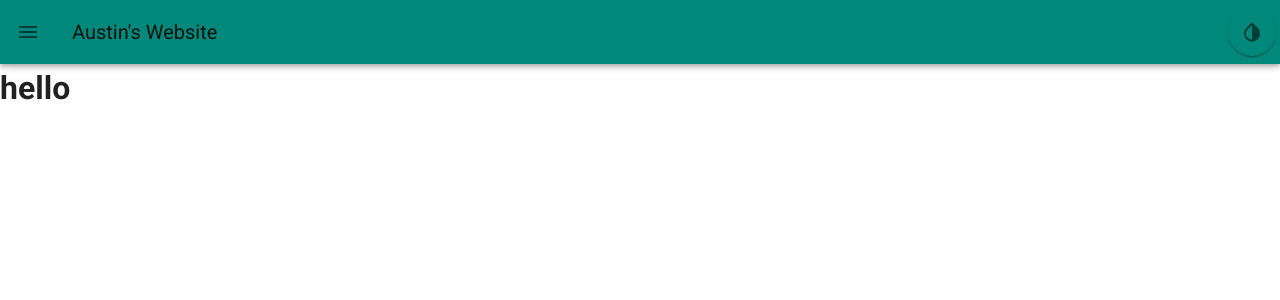
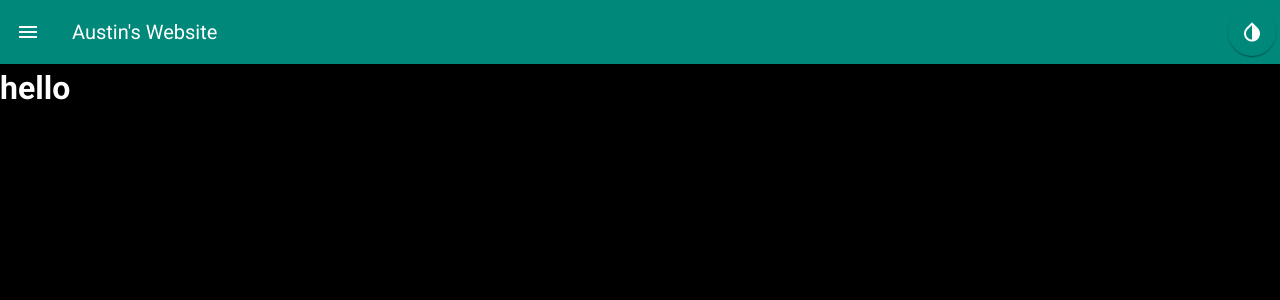
Before and after one commit to abspen1/V3, a Vue app: page /#/ in a window 1280 px wide. Shown: the top 300 px of the page. Built offline with nearby package versions, Linux system fonts and the light colour scheme.

Commit message:
default dark theme

```diff
--- a/src/plugins/vuetify.js
+++ b/src/plugins/vuetify.js
@@ -6,7 +6,7 @@ Vue.use(Vuetify);
 
 export default new Vuetify({
     theme: {
-        dark: false,
+        dark: true,
         themes: {
             dark: {
                 primary: colors.teal.darken1,
```
